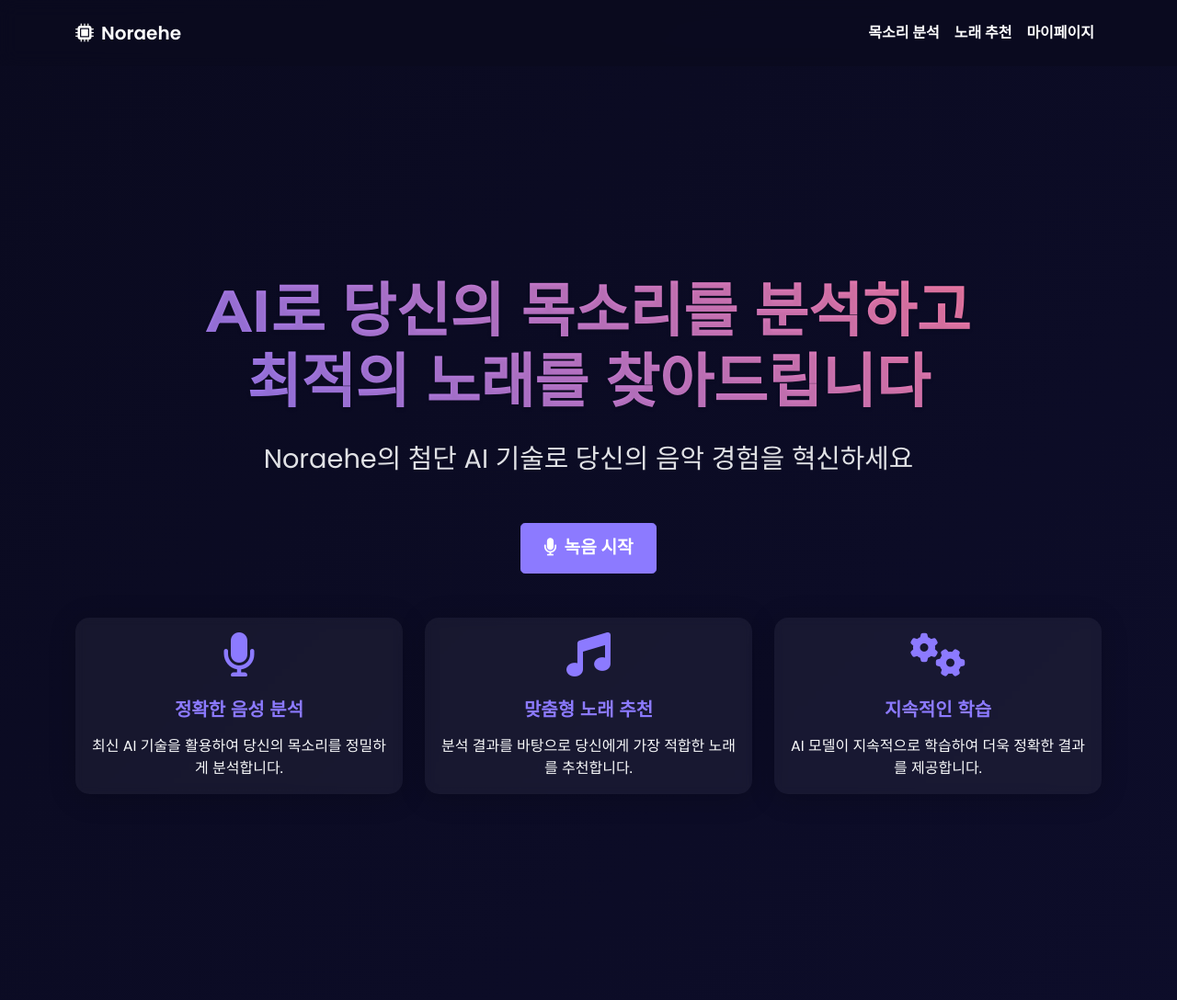
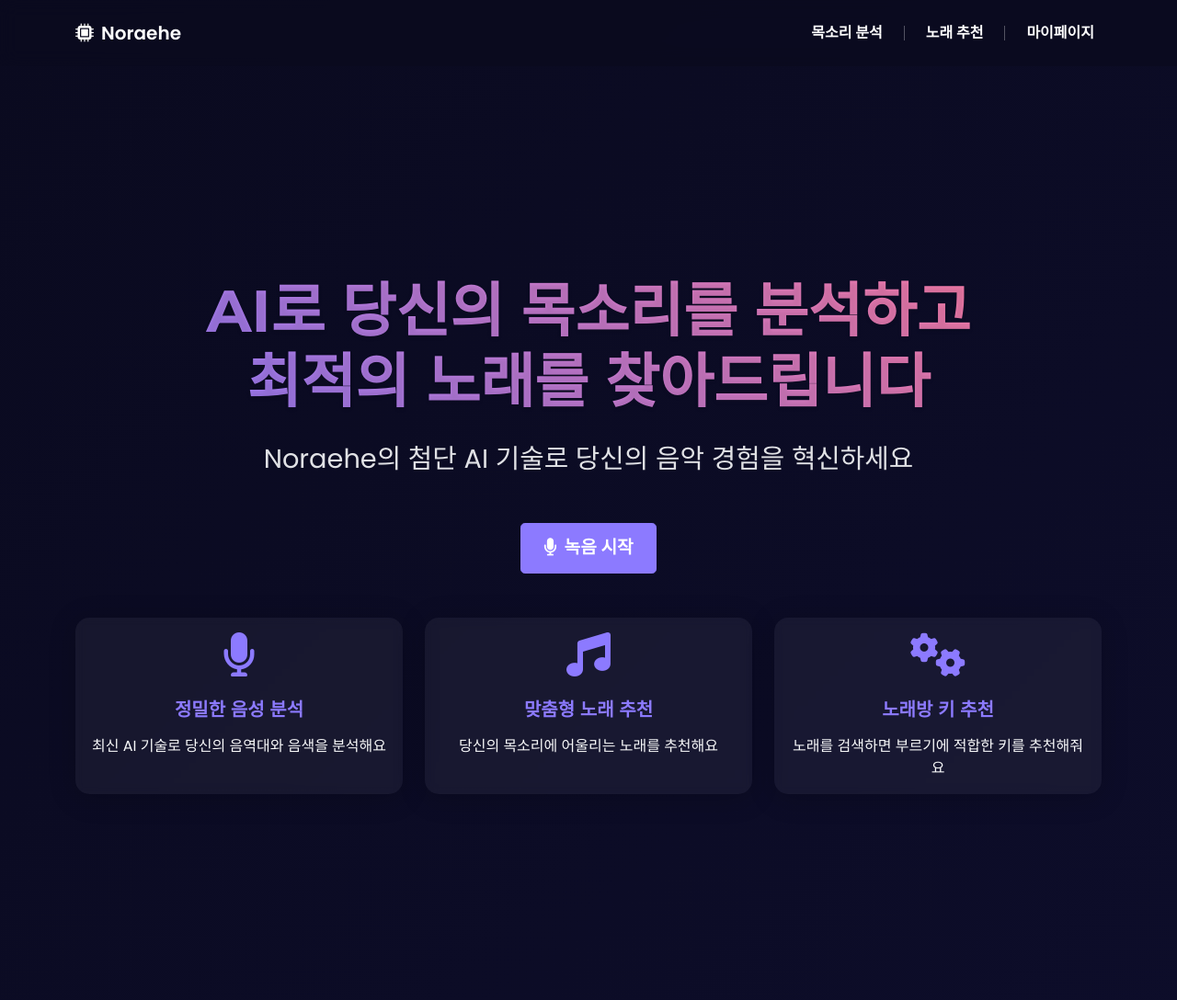
Before and after one commit to Jinwoo-Ha/Noraehe, a Django app: page / in a window 1280 px wide. Shown: the top 1088 px of the page at 92% size. Run offline with Django 4.2, Linux system fonts and the light colour scheme; some libraries are stand-ins or nearby versions.

Commit message:
navbar line added

```diff
--- a/myapp/templates/myapp/analyze.html
+++ b/myapp/templates/myapp/analyze.html
@@ -6,7 +6,7 @@
 <style>
     .analyze-container {
         min-height: 100vh;
-        padding: 8rem 0;
+        padding: 10rem 0;
     }
     .hero-title {
         font-size: 3rem;
--- a/myapp/templates/myapp/base.html
+++ b/myapp/templates/myapp/base.html
@@ -132,6 +132,29 @@
             padding: 2rem 0;
             margin-top: 5rem;
         }
+        /* Navbar 세로바 스타일 */
+        .navbar-nav .nav-item.separator {
+            width: 1px;
+            background-color: rgba(255, 255, 255, 0.3);
+            margin: 0 15px;
+            align-self: center;
+            height: 1rem; /* 세로바의 높이를 조정 */
+        }
+
+        /* 모바일 화면에서 세로바 숨기기 */
+        @media (max-width: 991px) {
+            .navbar-nav .nav-item.separator {
+                display: none;
+            }
+        }
+        .navbar-nav {
+            align-items: center;
+        }
+
+        .nav-item {
+            display: flex;
+            align-items: center;
+        }
     </style>
     {% block extra_head %}{% endblock %}
 </head>
@@ -146,12 +169,14 @@
             </button>
             <div class="collapse navbar-collapse" id="navbarNav">
                 <ul class="navbar-nav ms-auto">
-                    </li>
                     <li class="nav-item">
                         <a class="nav-link" href="{% url 'home' %}">목소리 분석</a>
                     </li>
+                    <li class="nav-item separator"></li>
                     <li class="nav-item">
                         <a class="nav-link" href="{% url 'recommend' %}">노래 추천</a>
+                    </li>
+                    <li class="nav-item separator"></li>
                     <li class="nav-item">
                         <a class="nav-link" href="{% url 'mypage' %}">마이페이지</a>
                     </li>
--- a/myapp/templates/myapp/home.html
+++ b/myapp/templates/myapp/home.html
@@ -31,8 +31,8 @@
                 <div class="card h-100">
                     <div class="card-body text-center">
                         <i class="fas fa-microphone feature-icon"></i>
-                        <h5 class="card-title mb-3">정확한 음성 분석</h5>
-                        <p class="card-text">최신 AI 기술을 활용하여 당신의 목소리를 정밀하게 분석합니다.</p>
+                        <h5 class="card-title mb-3">정밀한 음성 분석</h5>
+                        <p class="card-text">최신 AI 기술로 당신의 음역대와 음색을 분석해요</p>
                     </div>
                 </div>
             </div>
@@ -41,7 +41,7 @@
                     <div class="card-body text-center">
                         <i class="fas fa-music feature-icon"></i>
                         <h5 class="card-title mb-3">맞춤형 노래 추천</h5>
-                        <p class="card-text">분석 결과를 바탕으로 당신에게 가장 적합한 노래를 추천합니다.</p>
+                        <p class="card-text">당신의 목소리에 어울리는 노래를 추천해요</p>
                     </div>
                 </div>
             </div>
@@ -49,8 +49,8 @@
                 <div class="card h-100">
                     <div class="card-body text-center">
                         <i class="fas fa-cogs feature-icon"></i>
-                        <h5 class="card-title mb-3">지속적인 학습</h5>
-                        <p class="card-text">AI 모델이 지속적으로 학습하여 더욱 정확한 결과를 제공합니다.</p>
+                        <h5 class="card-title mb-3">노래방 키 추천</h5>
+                        <p class="card-text">노래를 검색하면 부르기에 적합한 키를 추천해줘요</p>
                     </div>
                 </div>
             </div>
```
Also changed, not shown: 1 other file.
